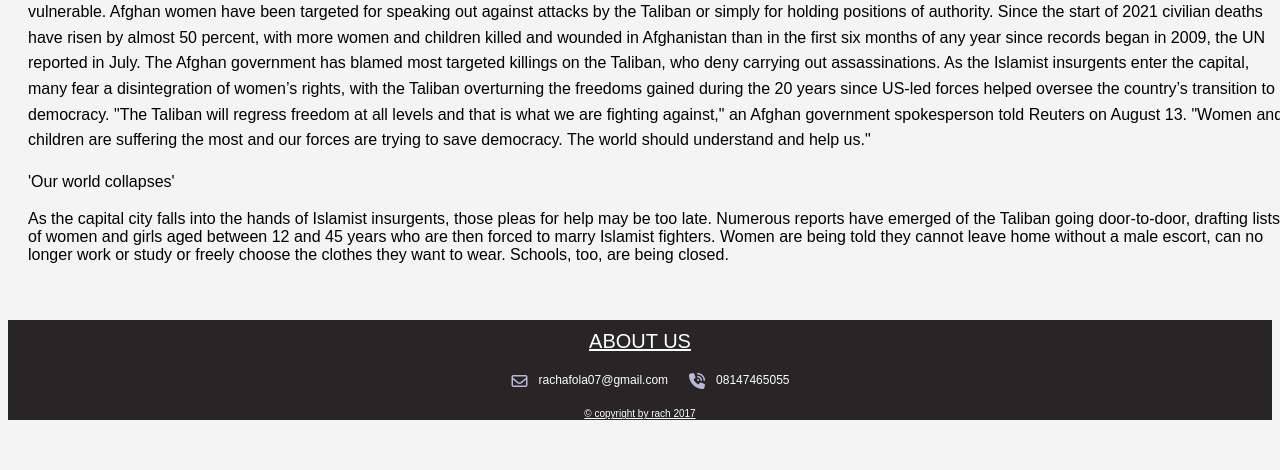
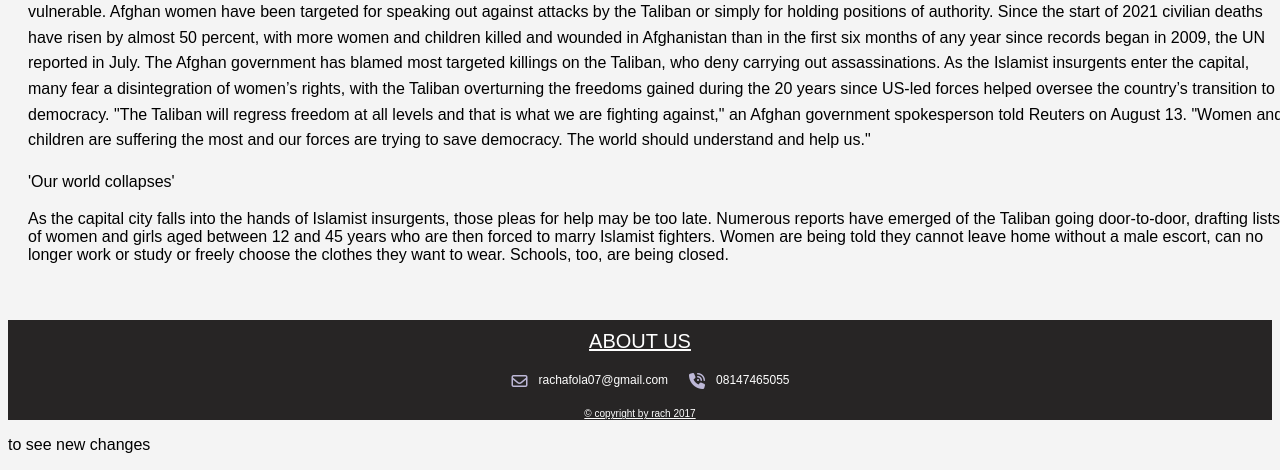
Before and after one commit to Rac-72/website-test, a plain HTML site: page website.html in a window 1280 px wide. Shown: the part 1117-1587 px from the top of the page. Before the commit the page ends 1545 px from the top, so only its background shows below. Drawn offline with Linux system fonts and the light colour scheme.

Commit message:
new changes

```diff
--- a/website.html
+++ b/website.html
@@ -157,6 +157,7 @@ document.getElementById (  'main' ).style.marginLeft ='0';
 
        </div>
         </footer>
+        <p>to see new changes</p>
 <script src="web.js"></script>
 </body>
 </html>
```
